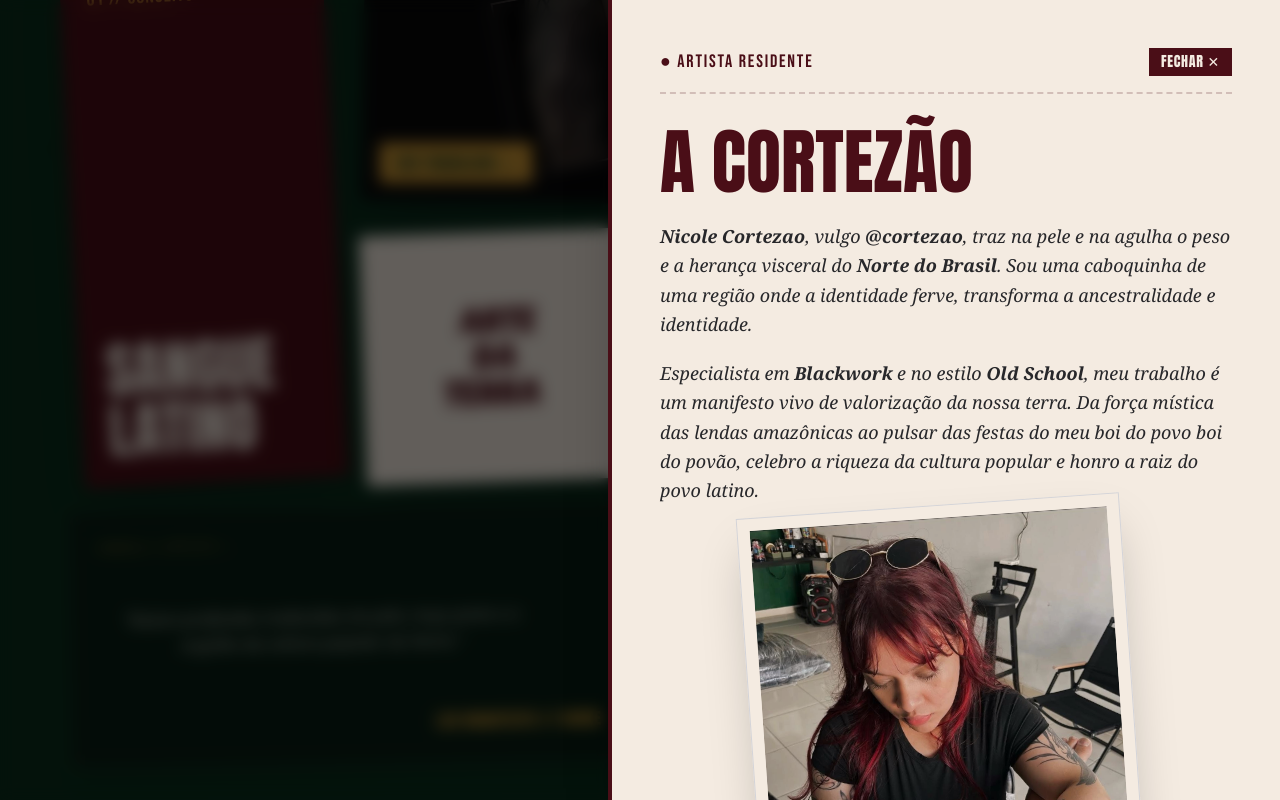
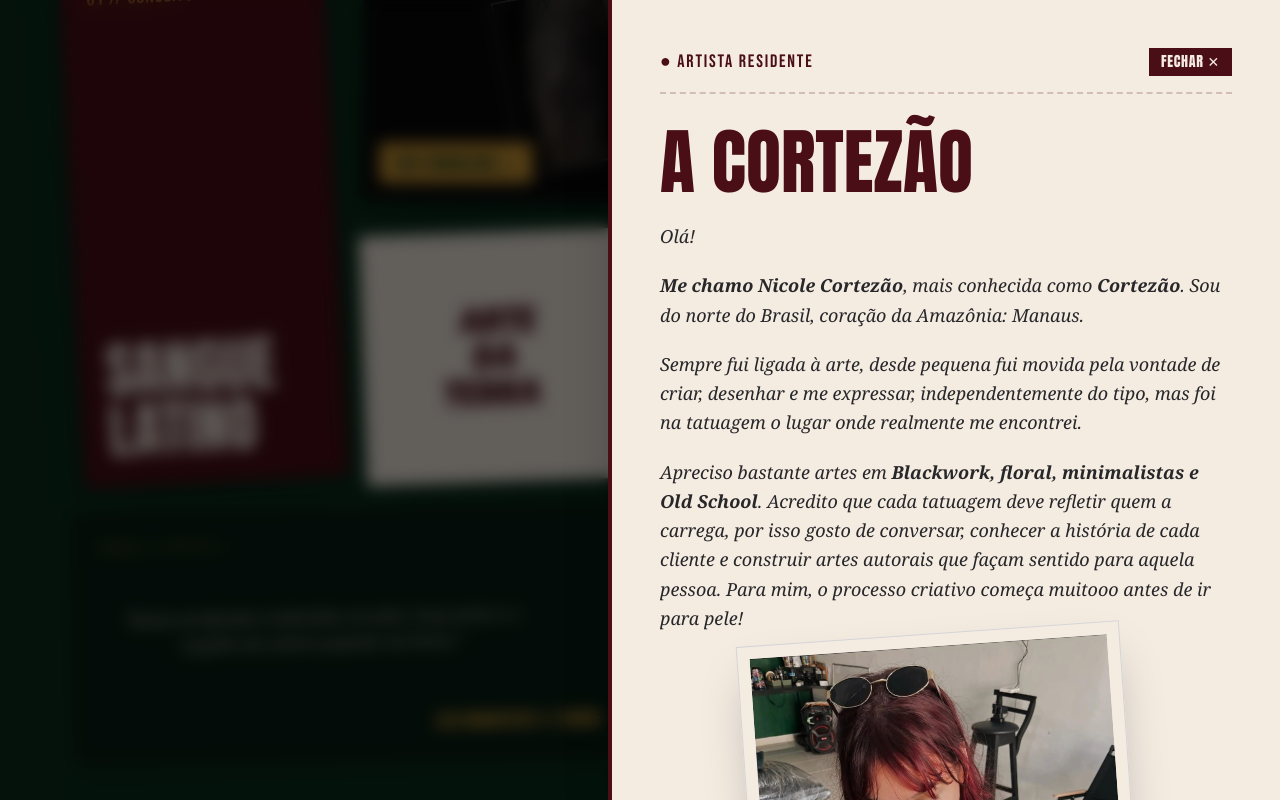
Before and after one commit to kaikermaciel/cortezao-tattoo, a React (Vite) app in the folder portfolio-cortezao/: page / in a window 1280 px wide. Both pictures are taken after a click on the element 348 px from the left and 1077 px from the top of the page. Shown: the part 442-1242 px from the top of the page. Built offline with nearby package versions, Linux system fonts and the light colour scheme.

Commit message:
[kaikermaciel] fix: text and tattoo data

```diff
--- a/portfolio-cortezao/src/components/SobreModal.tsx
+++ b/portfolio-cortezao/src/components/SobreModal.tsx
@@ -55,10 +55,16 @@ export default function SobreModal({ isOpen, onClose }: SobreModalProps) {
               {/* Texto Manifesto com o destaque do Norte e Cultura Popular */}
               <div className="font-serif italic text-base md:text-lg text-zinc-800 leading-relaxed space-y-5">
                 <p>
-                  <b>Nicole Cortezao</b>, vulgo <b>@cortezao</b>, traz na pele e na agulha o peso e a herança visceral do <b>Norte do Brasil</b>. Sou uma caboquinha de uma região onde a identidade ferve, transforma a ancestralidade e identidade.
+                    Olá!
                 </p>
                 <p>
-                  Especialista em <b>Blackwork</b> e no estilo <b>Old School</b>, meu trabalho é um manifesto vivo de valorização da nossa terra. Da força mística das lendas amazônicas ao pulsar das festas do meu boi do povo boi do povão, celebro a riqueza da cultura popular e honro a raiz do povo latino.
+                  <b>Me chamo Nicole Cortezão</b>, mais conhecida como <b>Cortezão</b>. Sou do norte do Brasil, coração da Amazônia: Manaus.
+                </p>
+                <p>
+                  Sempre fui ligada à arte, desde pequena fui movida pela vontade de criar, desenhar e me expressar, independentemente do tipo, mas foi na tatuagem o lugar onde realmente me encontrei.
+                </p>
+                <p>
+                    Apreciso bastante artes em <b>Blackwork, floral, minimalistas e Old School</b>. Acredito que cada tatuagem deve refletir quem a carrega, por isso gosto de conversar, conhecer a história de cada cliente e construir artes autorais que façam sentido para aquela pessoa. Para mim, o processo criativo começa muitooo antes de ir para pele!
                 </p>
               </div>
             </div>
--- a/portfolio-cortezao/src/data/tattoos.ts
+++ b/portfolio-cortezao/src/data/tattoos.ts
@@ -86,7 +86,7 @@ export const mockTattoos: Tattoo[] = [
   },
   {
     id: 12,
-    titulo: "Coelho Minimalista",
+    titulo: "Coelho",
     categoria: "Blackwork",
     disponivel: true,
     imagem: "/tattoos/coelho.webp"
@@ -156,7 +156,7 @@ export const mockTattoos: Tattoo[] = [
   },
   {
     id: 22,
-    titulo: "Minotauro Sombrio",
+    titulo: "Iansã",
     categoria: "Blackwork",
     disponivel: true,
     imagem: "/tattoos/minotauro.webp"
```
